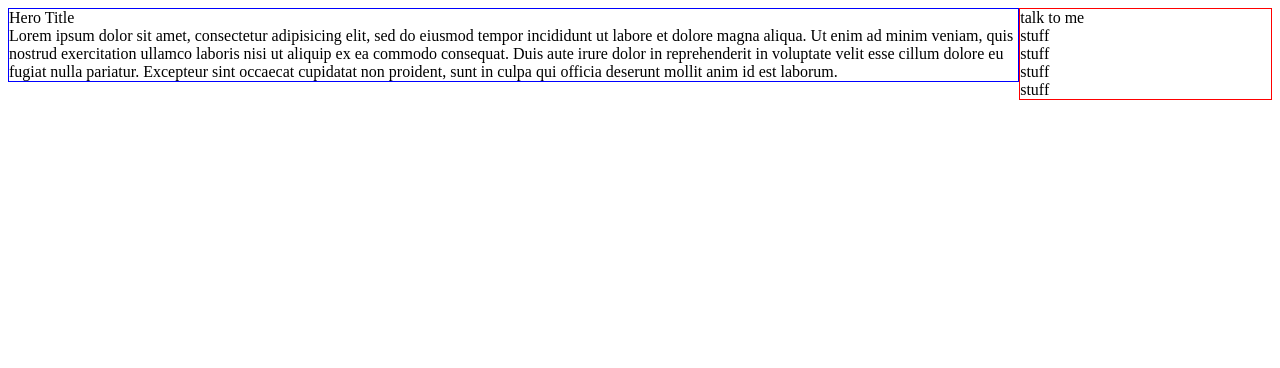
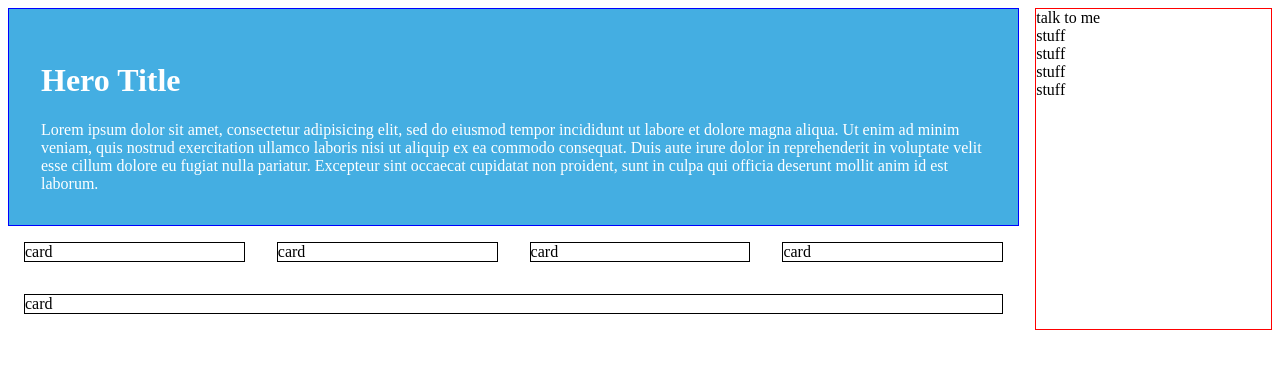
Before and after one commit to derrickbray/bamboo-demo, an Angular app: page / in a window 1280 px wide. Shown: the top 368 px of the page. Built offline with nearby package versions, Linux system fonts and the light colour scheme.

Commit message:
more layout

```diff
--- a/src/app/app.component.html
+++ b/src/app/app.component.html
@@ -1,15 +1,15 @@
 <div class="app">
   <div class="main">
     <div class="hero">
-      <div class="hero-title">Hero Title</div>
+      <h1 class="hero-title">Hero Title</h1>
       <div class="hero-text">Lorem ipsum dolor sit amet, consectetur adipisicing elit, sed do eiusmod tempor incididunt ut labore et dolore magna aliqua. Ut enim ad minim veniam, quis nostrud exercitation ullamco laboris nisi ut aliquip ex ea commodo consequat. Duis aute irure dolor in reprehenderit in voluptate velit esse cillum dolore eu fugiat nulla pariatur. Excepteur sint occaecat cupidatat non proident, sunt in culpa qui officia deserunt mollit anim id est laborum.</div>
     </div>
     <div class="grid">
-      <div class="grid-card"></div>
-      <div class="grid-card"></div>
-      <div class="grid-card"></div>
-      <div class="grid-card"></div>
-      <div class="grid-card"></div>
+      <div class="grid-card">card</div>
+      <div class="grid-card">card</div>
+      <div class="grid-card">card</div>
+      <div class="grid-card">card</div>
+      <div class="grid-card">card</div>
     </div>
   </div>
   <div class="acct">
--- a/src/app/app.component.scss
+++ b/src/app/app.component.scss
@@ -1,17 +1,4 @@
-.app {
-  display: flex;
-  justify-content: space-between;
-}
-
-.main {
-  width: 80%;
-}
-
-.hero {
-  border: 1px solid blue;
-}
-
-.acct {
-  flex-grow: 1;
-  border: 1px solid red;
-}
+@import './styles/global.scss';
+@import './styles/layout.scss';
+@import './styles/hero.scss';
+@import './styles/grid.scss';
--- /dev/null
+++ b/src/app/styles/global.scss
@@ -0,0 +1,28 @@
+html {
+  box-sizing: border-box;
+  margin: 0;
+}
+
+* {
+  box-sizing: inherit;
+
+  &:after,
+  &:before {
+    box-sizing: inherit;
+  }
+}
+
+body {
+  margin: 0;
+  background: green;
+  font-family: sans-serif;
+}
+
+img {
+  max-width: 100%;
+}
+
+.container {
+  max-width: 65rem;
+  margin: 0 auto;
+}
--- /dev/null
+++ b/src/app/styles/grid.scss
@@ -0,0 +1,11 @@
+.grid {
+  display: flex;
+  flex-wrap: wrap;
+  &-card {
+    margin: 1rem;
+    width: calc(80% / 4 - 1rem);
+    min-width: 5rem;
+    flex-grow: 1;
+    border: 1px solid black;
+  }
+}
--- /dev/null
+++ b/src/app/styles/hero.scss
@@ -0,0 +1,7 @@
+.hero {
+  // margin-right: 1rem;
+  padding: 2rem;
+  background: #44aee2;
+  color: white;
+  &-title {}
+}
--- /dev/null
+++ b/src/app/styles/layout.scss
@@ -0,0 +1,18 @@
+.app {
+  display: flex;
+  justify-content: space-between;
+}
+
+.main {
+  width: 80%;
+  margin-right: 1rem;
+}
+
+.hero {
+  border: 1px solid blue;
+}
+
+.acct {
+  flex-grow: 1;
+  border: 1px solid red;
+}
```
